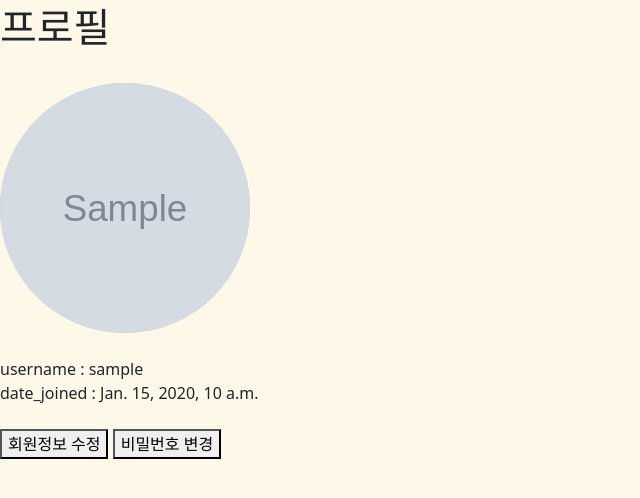
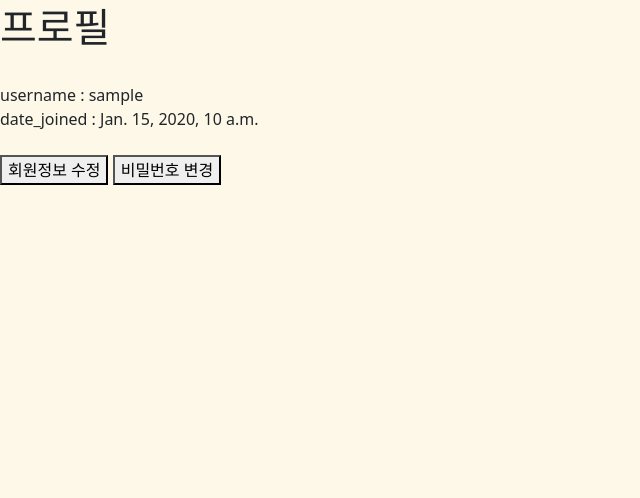
Before and after one commit to sptcnl/LLM_PJ, a Django app: a page that uses users/templates/users/profile.html in a window 1280 px wide. Shown: the part 73-571 px from the top of the page, without its empty margins (0-640 px from the left). Run offline with Django 4.2, Linux system fonts and the light colour scheme; tables that the repository leaves empty hold one stand-in row (values such as "Sample post"); grey boxes marked "Sample" are stand-in pictures.

Commit message:
del: delete profile picture feature

```diff
--- a/accounts/models.py
+++ b/accounts/models.py
@@ -1,5 +1,4 @@
 from django.contrib.auth.models import AbstractUser
-from django.db import models
 
 class Users(AbstractUser):
-    profile_picture = models.ImageField(upload_to='profile/', blank=True, default="default/default_profile.png")
+    pass
--- a/users/templates/users/profile.html
+++ b/users/templates/users/profile.html
@@ -1,24 +1,8 @@
 {% extends 'base.html' %}
 
 {% block content %}
-    <style>
-        .box {
-            width: 250px;
-            height: 250px;
-            border-radius: 70%;
-            overflow: hidden;
-        }
-        .profile {
-            width: 100%;
-            height: 100%;
-            object-fit: cover;
-        }
-    </style>
+    <h1>프로필</h1> <br>
 
-    <h1>프로필</h1> <br>
-    <div class="box" style="background: #BDBDBD;">
-        <img class="profile" src="{{ member.profile_picture.url }}"> <br>
-    </div> <br>
     username : {{ member.username }} <br>
     date_joined : {{ member.date_joined }} <br>
     <br>
```
Also changed, not shown: accounts/migrations/0001_initial.py, media/default/default_profile.png (deleted).
